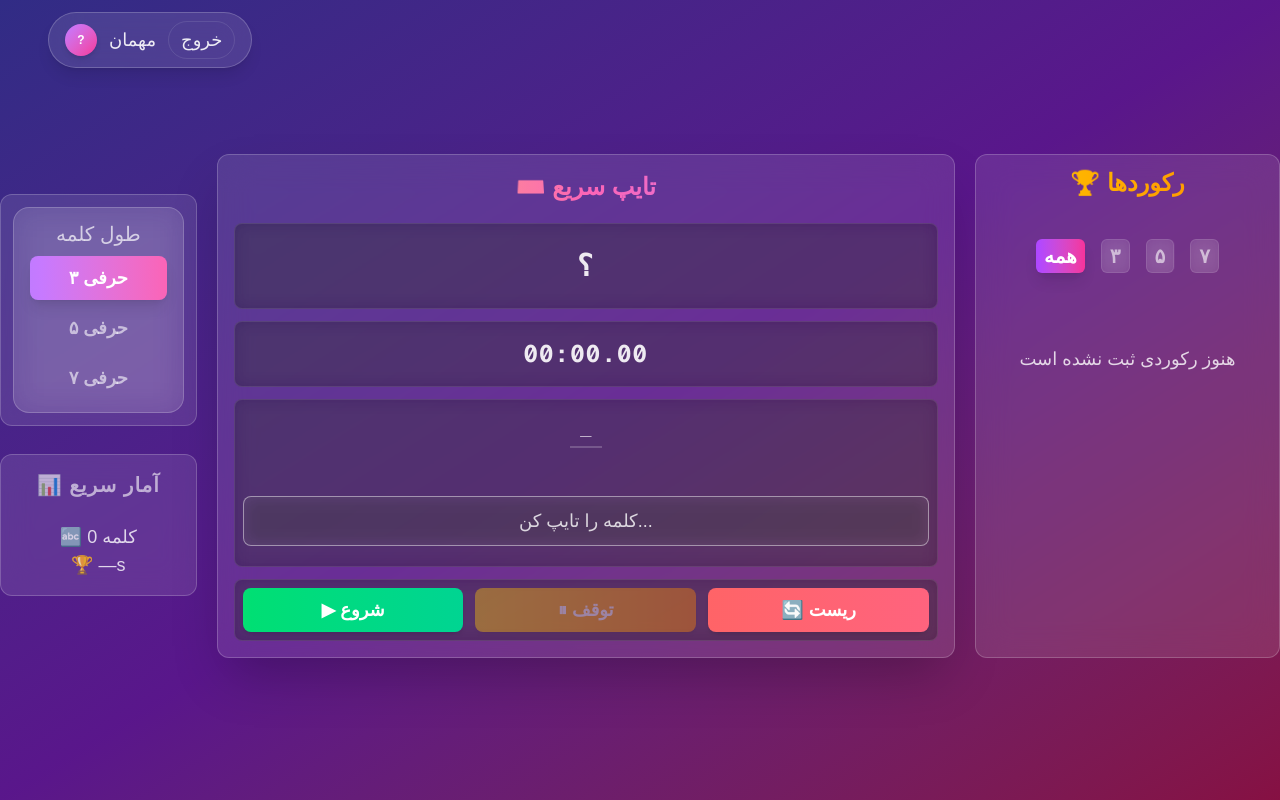
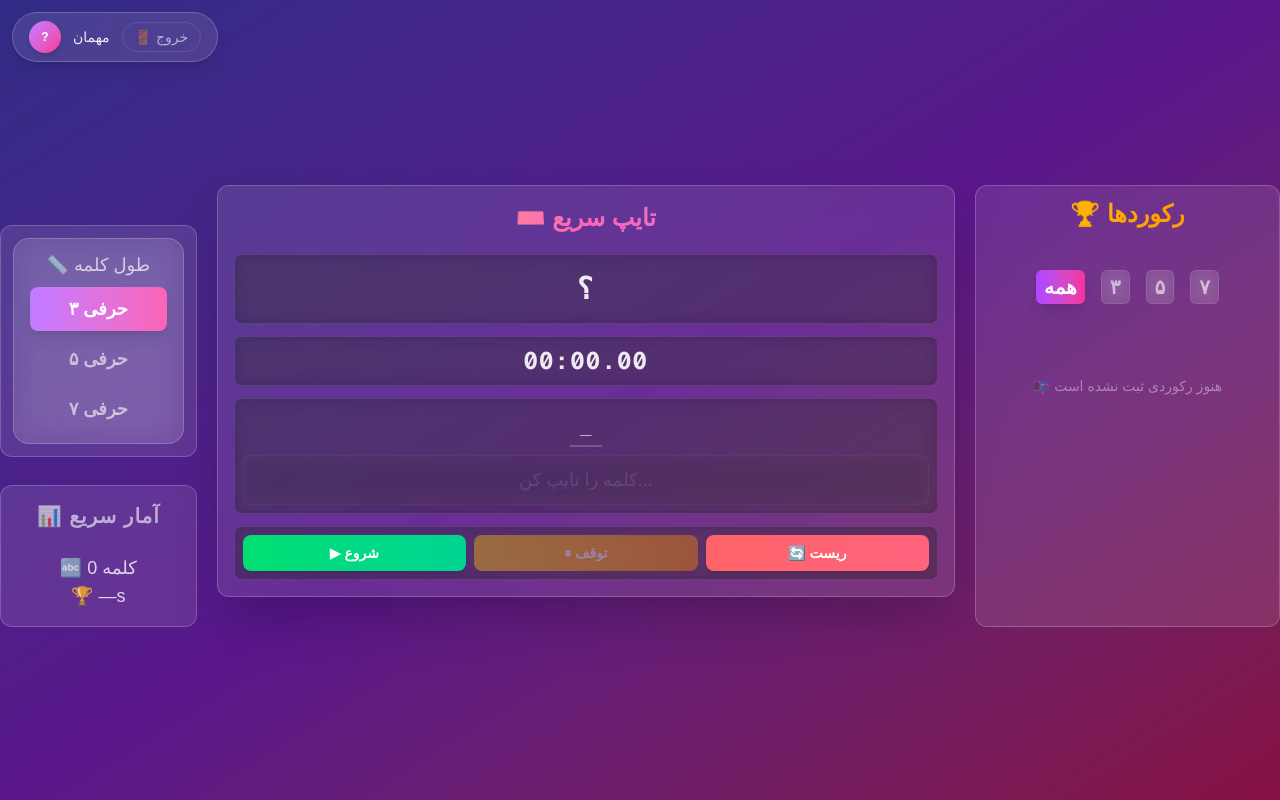
Before and after one commit to Afshin1400-n/type-speed, a Next.js app: page /game in a window 1280 px wide. Built offline with nearby package versions, Linux system fonts and the light colour scheme.

Commit message:
add type script

```diff
--- a/app/component/Btn.tsx
+++ b/app/component/Btn.tsx
@@ -1,17 +1,23 @@
 "use client";
 
-function Btn({ startTimer, stopTimer, resetTimer, isRunning }) {
+interface BtnProps {
+  startTimer: () => void;
+  stopTimer: () => void;
+  resetTimer: () => void;
+  isRunning: boolean;
+}
+
+function Btn({ startTimer, stopTimer, resetTimer, isRunning }: BtnProps) {
   return (
-    <div className="flex gap-3">
+    <div className="flex gap-2">
       <button
         onClick={startTimer}
         disabled={isRunning}
-
         className="flex-1 px-3 py-2 bg-gradient-to-r from-green-400 to-emerald-400
           hover:from-green-500 hover:to-emerald-500 active:scale-95
-          text-white font-bold text-lg rounded-lg
+          text-white font-bold text-sm rounded-lg
           transition-all duration-200 shadow-md hover:shadow-lg
-          disabled:opacity-40 cursor-pointer  disabled:hover:shadow-md"
+          disabled:opacity-40 disabled:cursor-not-allowed disabled:hover:shadow-md"
       >
         ▶ شروع
       </button>
@@ -21,20 +27,19 @@ function Btn({ startTimer, stopTimer, resetTimer, isRunning }) {
         disabled={!isRunning}
         className="flex-1 px-3 py-2 bg-gradient-to-r from-yellow-400 to-orange-400
           hover:from-yellow-500 hover:to-orange-500 active:scale-95
-          text-white font-bold text-lg rounded-lg
+          text-white font-bold text-sm rounded-lg
           transition-all duration-200 shadow-md hover:shadow-lg
-          disabled:opacity-40 cursor-pointer disabled:hover:shadow-md"
+          disabled:opacity-40 disabled:cursor-not-allowed disabled:hover:shadow-md"
       >
         ⏸ توقف
       </button>
 
       <button
-      style={{ cursor: "pointer" }}
         onClick={resetTimer}
         className="flex-1 px-3 py-2 bg-gradient-to-r from-red-400 to-rose-400
           hover:from-red-500 hover:to-rose-500 active:scale-95
-          text-white font-bold text-lg rounded-lg
-          transition-all duration-200 shadow-md hover:shadow-lg cursor-pointer "
+          text-white font-bold text-sm rounded-lg
+          transition-all duration-200 shadow-md hover:shadow-lg"
       >
         🔄 ریست
       </button>
--- a/app/component/Input.tsx
+++ b/app/component/Input.tsx
@@ -1,10 +1,18 @@
 "use client";
 import { forwardRef } from "react";
 
-const Input = forwardRef(({ value, onChange, disabled, colors, word }, ref) => {
+interface InputProps {
+  value: string;
+  onChange: (value: string) => void;
+  disabled: boolean;
+  colors: string[];
+  word: string;
+}
+
+const Input = forwardRef<HTMLInputElement, InputProps>(
+  ({ value, onChange, disabled, colors, word }, ref) => {
     return (
-    <div className="space-y-12 mb-3">
-      {/* Letter Boxes */}
+      <div className="space-y-2">
         <div className="flex gap-1 justify-center">
           {word.split("").map((letter, index) => (
             <span
@@ -22,7 +30,6 @@ const Input = forwardRef(({ value, onChange, disabled, colors, word }, ref) => {
           ))}
         </div>
 
-      {/* Input Field */}
         <input
           ref={ref}
           type="text"
@@ -30,14 +37,15 @@ const Input = forwardRef(({ value, onChange, disabled, colors, word }, ref) => {
           onChange={(e) => onChange(e.target.value)}
           placeholder="کلمه را تایپ کن..."
           disabled={disabled}
-        className="w-full px-4 py-2.5 bg-white/10 backdrop-blur-sm border border-white/50 rounded-lg
+          className="w-full px-4 py-2.5 bg-white/5 backdrop-blur-sm border border-white/10 rounded-lg
           text-white/90 text-center text-lg outline-none transition-all duration-200
-        placeholder:text-white/90 focus:border-purple-400/50 focus:ring-2 focus:ring-white-400/20
-        disabled:opacity-90 disabled:cursor-not-allowed"
+          placeholder:text-white/30 focus:border-purple-400/50 focus:ring-2 focus:ring-purple-400/20
+          disabled:opacity-40 disabled:cursor-not-allowed"
         />
       </div>
     );
-});
+  }
+);
 
 Input.displayName = "Input";
 export default Input;
--- a/app/component/Level.tsx
+++ b/app/component/Level.tsx
@@ -1,12 +1,19 @@
 "use client";
 
-export default function Level({ handleLenWord, wordLength, isRunning, isFinished, isStop }) {
+interface LevelProps {
+  handleLenWord: (length: number) => void;
+  wordLength: number;
+  isRunning: boolean;
+  isFinished: boolean;
+  isStop: boolean;
+}
+
+export default function Level({ handleLenWord, wordLength, isRunning, isFinished, isStop }: LevelProps) {
   const isDisabled = isRunning || isFinished || isStop;
 
   return (
-    <div className="flex flex-col items-center gap-2 bg-white/10 backdrop-blur-lg
-     rounded-2xl px-4 py-3 border border-white/20 ">
-      <span className="text-white/70 text-xl font-medium"> طول کلمه</span>
+    <div className="flex flex-col items-center gap-2 bg-white/10 backdrop-blur-lg rounded-2xl px-4 py-3 border border-white/20">
+      <span className="text-white/70 text-lg font-medium">📏 طول کلمه</span>
       <div className="flex flex-col gap-1.5 w-full">
         <button
           onClick={() => !isDisabled && handleLenWord(3)}
--- a/app/component/Profile.tsx
+++ b/app/component/Profile.tsx
@@ -1,28 +1,30 @@
 "use client";
 
-function Profile({ user, handleLogout }) {
+interface User {
+  username: string;
+  password: string;
+}
+
+interface ProfileProps {
+  user: User | null;
+  handleLogout: () => void;
+}
+
+function Profile({ user, handleLogout }: ProfileProps) {
   return (
-    <div className="flex items-center gap-3 ml-9 bg-white/10 backdrop-blur-lg rounded-full
-    px-4 py-2 border border-white/20 hover:bg-white/20 transition-all duration-300 shadow-lg">
-      {/* Avatar */}
-      <div className="w-8 h-8 bg-gradient-to-br from-purple-400 to-pink-500 rounded-full
-       flex items-center justify-center text-white text-xs font-bold shadow-md">
+    <div className="flex items-center gap-3 bg-white/10 backdrop-blur-lg rounded-full px-4 py-2 border border-white/20 hover:bg-white/20 transition-all duration-300 shadow-lg">
+      <div className="w-8 h-8 bg-gradient-to-br from-purple-400 to-pink-500 rounded-full flex items-center justify-center text-white text-xs font-bold shadow-md">
         {user?.username?.charAt(0).toUpperCase() || "?"}
       </div>
-
-      {/* Username */}
-      <span className="text-white/90 text-lg font-medium truncate max-w-[100px]">
+      <span className="text-white/90 text-sm font-medium truncate max-w-[100px]">
         {user?.username || "مهمان"}
       </span>
-
-      {/* Logout Button */}
-<button
-  onClick={handleLogout}
-  className="text-white/90 hover:text-red-500 hover:bg-red-200 rounded-full px-3 py-1 text-lg font-medium
-  transition-all duration-200 border border-white/10 hover:border-red-400/30 cursor-pointer"
->
-   خروج
-</button>
+      <button
+        onClick={handleLogout}
+        className="text-white/60 hover:text-red-400 hover:bg-red-500/20 rounded-full px-3 py-1 text-sm font-medium transition-all duration-200 border border-white/10 hover:border-red-400/30"
+      >
+        🚪 خروج
+      </button>
     </div>
   );
 }
--- a/app/component/Records.tsx
+++ b/app/component/Records.tsx
@@ -1,7 +1,19 @@
 "use client";
 import { useMemo } from "react";
 
-function Records({ records }) {
+interface Record {
+  id: number;
+  word: string;
+  time: number;
+  date: string;
+  length: number;
+}
+
+interface RecordsProps {
+  records: Record[];
+}
+
+function Records({ records }: RecordsProps) {
   const sortedRecords = useMemo(() => {
     return [...records].sort((a, b) => a.time - b.time);
   }, [records]);
@@ -10,14 +22,14 @@ function Records({ records }) {
 
   if (topThree.length === 0) {
     return (
-      <div className="text-center text-white/80 text-lg py-8">
-         هنوز رکوردی ثبت نشده است
+      <div className="text-center text-white/40 text-sm py-8">
+        📭 هنوز رکوردی ثبت نشده است
       </div>
     );
   }
 
   return (
-    <div className="space-y-10">
+    <div className="space-y-3">
       {topThree.map((record, index) => (
         <div
           key={record.id}
@@ -29,13 +41,13 @@ function Records({ records }) {
           </span>
           <div className="flex-1 min-w-0">
             <div className="flex items-center gap-3">
-      <span className="font-bold text-white/90 text-base text-lg">
+              <span className="font-bold text-white/90 text-base">
                 {record.time.toFixed(1)}s
               </span>
-      <span className="text-white/90 text-lg truncate font-medium">
+              <span className="text-white/70 text-lg truncate font-medium">
                 "{record.word}"
               </span>
-      <span className="text-white/70 text-md mr-auto">
+              <span className="text-white/40 text-xs mr-auto">
                 {record.date}
               </span>
             </div>
--- a/app/component/SuccessModal.tsx
+++ b/app/component/SuccessModal.tsx
@@ -1,4 +1,3 @@
-// component/SuccessModal.tsx
 "use client";
 
 import { useEffect, useRef } from "react";
@@ -50,7 +49,6 @@ export default function SuccessModal({ isOpen, onClose, time, word, isNewRecord
             زمان: <span className="text-green-400 font-bold">{time.toFixed(2)}</span> ثانیه
           </p>
 
-          {/* ✅ پیام رکورد جدید */}
           {isNewRecord && (
             <div className="mt-4">
               <span className="inline-block px-6 py-2 bg-gradient-to-r from-yellow-400 to-orange-400 text-white font-bold rounded-full text-sm animate-pulse shadow-lg">
--- a/app/component/Timer.tsx
+++ b/app/component/Timer.tsx
@@ -1,8 +1,12 @@
 "use client";
+interface TimerProps {
+  time: number;
+  formatTime: (milliseconds: number) => string;
+}
 
-function Timer({ time, formatTime }) {
+function Timer({ time, formatTime }: TimerProps) {
   return (
-    <div className="text-center mt-2 mb-2">
+    <div className="text-center">
       <div className="font-mono font-bold text-2xl text-white/90 tracking-wider">
         {formatTime(time)}
       </div>
--- a/app/component/Word.tsx
+++ b/app/component/Word.tsx
@@ -1,13 +1,17 @@
-"use client"
+"use client";
 
-function Word({word}) {
+interface WordProps {
+  word: string;
+}
+
+function Word({ word }: WordProps) {
   return (
-    <div className="text-center mt-2 mb-2">
+    <div className="text-center">
       <span className="text-3xl font-bold text-white/90 tracking-wider">
         {word}
       </span>
     </div>
-  )
+  );
 }
 
-export default Word
+export default Word;
--- a/app/game/page.tsx
+++ b/app/game/page.tsx
@@ -12,26 +12,40 @@ import { useRouter } from "next/navigation";
 import Profile from "../component/Profile";
 import SuccessModal from "../component/SuccessModal";
 
+// 🔹 تعریف تایپ‌ها
+interface User {
+  username: string;
+  password: string;
+}
+
+interface Record {
+  id: number;
+  word: string;
+  time: number;
+  date: string;
+  length: number;
+}
+
 export default function Home() {
-  const [time, setTime] = useState(0);
-  const [isRunning, setIsRunning] = useState(false);
-  const [isFinished, setIsFinished] = useState(false);
-  const intervalRef = useRef(null);
-  const focusRef = useRef(null);
-  const [word, setWord] = useState("؟");
-  const [inputValue, setInputValue] = useState("");
-  const [isDisable, setIsDisable] = useState(true);
-  const [records, setRecords] = useState([]);
-  const [colors, setColors] = useState([]);
-  const [wordLength, setWordLength] = useState(3);
-  const [filterLength, setFilterLength] = useState(null);
-  const [user, setUser] = useState(null);
+  const [time, setTime] = useState<number>(0);
+  const [isRunning, setIsRunning] = useState<boolean>(false);
+  const [isFinished, setIsFinished] = useState<boolean>(false);
+  const intervalRef = useRef<NodeJS.Timeout | null>(null);
+  const focusRef = useRef<HTMLInputElement | null>(null);
+  const [word, setWord] = useState<string>("؟");
+  const [inputValue, setInputValue] = useState<string>("");
+  const [isDisable, setIsDisable] = useState<boolean>(true);
+  const [records, setRecords] = useState<Record[]>([]);
+  const [colors, setColors] = useState<string[]>([]);
+  const [wordLength, setWordLength] = useState<number>(3);
+  const [filterLength, setFilterLength] = useState<number | null>(null);
+  const [user, setUser] = useState<User | null>(null);
   const router = useRouter();
-  const [message, setMessage] = useState("");
-  const [isStop, setIsStop] = useState(false);
-  const [showModal, setShowModal] = useState(false);
-  const [newRecordTime, setNewRecordTime] = useState(0);
-  const [isNewRecord, setIsNewRecord] = useState(false); // ✅ برای تشخیص رکورد جدید
+  const [message, setMessage] = useState<string>("");
+  const [isStop, setIsStop] = useState<boolean>(false);
+  const [showModal, setShowModal] = useState<boolean>(false);
+  const [newRecordTime, setNewRecordTime] = useState<number>(0);
+  const [isNewRecord, setIsNewRecord] = useState<boolean>(false);
 
   useEffect(() => {
     const currentUser = localStorage.getItem("currentUser");
@@ -40,7 +54,7 @@ export default function Home() {
     }
   }, []);
 
-  const handleLogout = () => {
+  const handleLogout = (): void => {
     localStorage.removeItem("currentUser");
     router.push("/");
   };
@@ -50,7 +64,7 @@ export default function Home() {
     const savedRecords = localStorage.getItem(`records_${user.username}`);
     if (savedRecords) {
       try {
-        const parsed = JSON.parse(savedRecords);
+        const parsed: Record[] = JSON.parse(savedRecords);
         if (Array.isArray(parsed) && parsed.length > 0) {
           setRecords(parsed);
         }
@@ -71,7 +85,7 @@ export default function Home() {
     }
   }, [isDisable]);
 
-  const generateNewWord = (len) => {
+  const generateNewWord = (len: number): void => {
     let newWord = random({ maxLength: len });
     while (newWord.length !== len) {
       newWord = random({ maxLength: len });
@@ -85,7 +99,7 @@ export default function Home() {
     setIsRunning(false);
   }, []);
 
-  const startTimer = () => {
+  const startTimer = (): void => {
     if (isRunning || isFinished) return;
 
     if (word === "؟") {
@@ -108,15 +122,19 @@ export default function Home() {
     }, 50);
   };
 
-  const stopTimer = () => {
-    clearInterval(intervalRef.current);
+  const stopTimer = (): void => {
+    if (intervalRef.current) {
+      clearInterval(intervalRef.current);
+    }
     setIsRunning(false);
     setIsStop(true);
     setIsDisable(true);
   };
 
-  const resetTimer = () => {
-    clearInterval(intervalRef.current);
+  const resetTimer = (): void => {
+    if (intervalRef.current) {
+      clearInterval(intervalRef.current);
+    }
     setIsStop(false);
     setIsRunning(false);
     setIsFinished(false);
@@ -125,10 +143,10 @@ export default function Home() {
     setWord("؟");
     setIsDisable(true);
     setShowModal(false);
-    setIsNewRecord(false); // ✅ ریست کردن وضعیت رکورد جدید
+    setIsNewRecord(false);
   };
 
-  const formatTime = (milliseconds) => {
+  const formatTime = (milliseconds: number): string => {
     const totalSeconds = Math.floor(milliseconds / 1000);
     const minutes = Math.floor(totalSeconds / 60);
     const seconds = totalSeconds % 60;
@@ -139,8 +157,8 @@ export default function Home() {
     )}.${String(centiseconds).padStart(2, "0")}`;
   };
 
-  const addRecord = (word, time, length) => {
-    const newRecord = {
+  const addRecord = (word: string, time: number, length: number): void => {
+    const newRecord: Record = {
       id: Date.now(),
       word: word,
       time: time,
@@ -167,30 +185,28 @@ export default function Home() {
 
       setNewRecordTime(timeInSeconds);
 
-      // ✅ تشخیص رکورد جدید
       if (timeInSeconds < bestTime) {
         setIsNewRecord(true);
       } else {
         setIsNewRecord(false);
       }
 
-      // ✅ نمایش مودال بعد از 500ms
       setTimeout(() => {
         setShowModal(true);
       }, 500);
     }
   }, [inputValue, word]);
 
-  const handleLenWord = (length) => {
+  const handleLenWord = (length: number): void => {
     setWordLength(length);
   };
 
-  const filteredRecords = useMemo(() => {
+  const filteredRecords = useMemo((): Record[] => {
     if (filterLength === null) return records;
     return records.filter((record) => record.word.length === filterLength);
   }, [records, filterLength]);
 
-  const getBestTimeForLength = (length) => {
+  const getBestTimeForLength = (length: number): number => {
     const filtered = records.filter((r) => r.length === length);
     if (filtered.length === 0) return Infinity;
     return Math.min(...filtered.map((r) => r.time));
@@ -198,14 +214,12 @@ export default function Home() {
 
   return (
     <div className="h-screen w-screen overflow-hidden bg-gradient-to-br from-indigo-900 via-purple-900 to-pink-900">
-      {/* Profile - Top Left */}
       <div className="absolute top-3 left-3 z-50">
         <Profile user={user} handleLogout={handleLogout} />
       </div>
 
       <div className="h-full w-full flex items-center justify-center pt-3">
         <div className="w-full max-w-7xl max-h-7xl grid grid-cols-12 gap-5">
-          {/* Left Column - Level */}
           <div className="col-span-12 lg:col-span-2 flex lg:block items-center gap-3 mt-10">
             <div className="bg-white/10 backdrop-blur-lg rounded-xl p-3 border border-white/20 flex-1">
               <Level
@@ -217,7 +231,6 @@ export default function Home() {
               />
             </div>
 
-            {/* Quick Stats */}
             <div className="hidden lg:block bg-white/10 backdrop-blur-lg rounded-xl p-4 border border-white/20 mt-7">
               <div className="text-center">
                 <div className="text-white/60 text-xl font-semibold uppercase tracking-wider mb-6">
@@ -231,7 +244,6 @@ export default function Home() {
             </div>
           </div>
 
-          {/* Center - Main Game */}
           <div className="col-span-12 lg:col-span-7">
             <div className="bg-white/10 backdrop-blur-lg rounded-xl shadow-2xl p-4 border border-white/20">
               <div className="text-center mb-5">
@@ -241,19 +253,16 @@ export default function Home() {
               </div>
 
               <div className="space-y-3">
-                {/* Word Display */}
                 <div className="bg-black/30 rounded-lg p-4 backdrop-blur-sm border border-white/10">
                   <Word word={word} suppressHydrationWarning />
                 </div>
 
-                {/* Timer */}
                 <div className="flex items-center gap-3">
                   <div className="flex-1 bg-black/30 rounded-lg p-2 backdrop-blur-sm border border-white/10">
                     <Timer time={time} formatTime={formatTime} suppressHydrationWarning />
                   </div>
                 </div>
 
-                {/* Input */}
                 <div className="bg-black/30 rounded-lg p-2 backdrop-blur-sm border border-white/10">
                   <Input
                     ref={focusRef}
@@ -266,7 +275,6 @@ export default function Home() {
                   />
                 </div>
 
-                {/* Buttons */}
                 <div className="bg-black/30 rounded-lg p-2 backdrop-blur-sm border border-white/10">
                   <Btn
                     startTimer={startTimer}
@@ -279,14 +287,12 @@ export default function Home() {
             </div>
           </div>
 
-          {/* Right - Records */}
           <div className="col-span-12 lg:col-span-3">
             <div className="bg-white/10 backdrop-blur-lg rounded-xl p-3 border border-white/20 h-full max-h-[calc(100vh-6rem)] overflow-y-auto">
               <h2 className="text-2xl font-bold text-center mb-10 bg-gradient-to-r from-yellow-400 to-orange-400 bg-clip-text text-transparent">
                 🏆 رکوردها
               </h2>
 
-              {/* Filter Buttons */}
               <div className="flex gap-4 justify-center mb-10 flex-wrap">
                 <button
                   onClick={() => setFilterLength(null)}
@@ -336,7 +342,6 @@ export default function Home() {
         </div>
       </div>
 
-      {/* ✅ Success Modal */}
       <SuccessModal
         isOpen={showModal}
         onClose={resetTimer}
```
Lines whose indentation alone changed are shown as unchanged.
